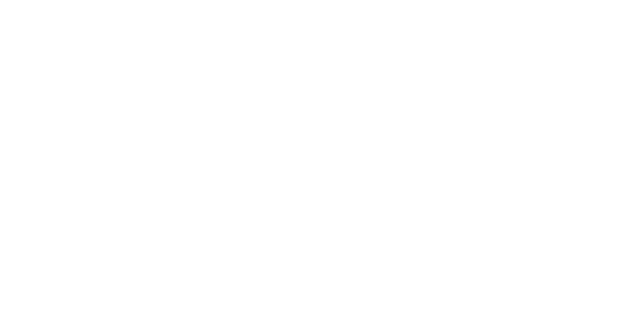
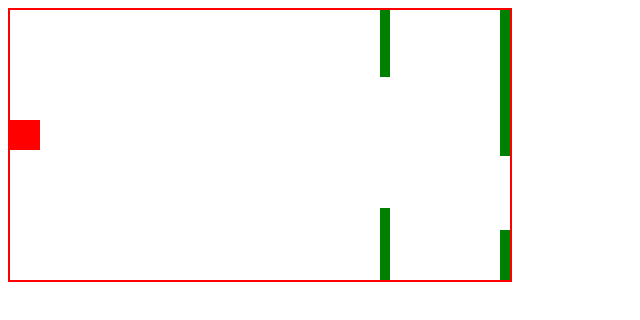
Before and after one commit to liestradaz/ih-flappybird-cuadritos, a plain HTML site: page index.html in a window 1280 px wide. Shown: the whole page, without its empty margins (0-640 px from the left). Drawn offline with Linux system fonts and the light colour scheme.

Commit message:
Obstaculos agregados

```diff
--- /dev/null
+++ b/index.css
@@ -0,0 +1,4 @@
+canvas{
+    border: 2px solid red;
+
+}
--- a/index.html
+++ b/index.html
@@ -4,10 +4,14 @@
     <meta charset="UTF-8">
     <meta http-equiv="X-UA-Compatible" content="IE=edge">
     <meta name="viewport" content="width=device-width, initial-scale=1.0">
-    <title>Ironhack - Falppybird cuadritos</title>
+    <title>Ironhack - Falppy Bird con cuadritos</title>
+    <link rel="stylesheet" href="index.css">
 </head>
 <body>
 
+
+
     <script src="/index.js"></script>
+    <!--<script src="/exercise.js"></script> -->
 </body>
 </html>
--- a/index.js
+++ b/index.js
@@ -1 +1,169 @@
-console.log("hola mundo")
+// index.js
+
+// DESARROLLO DE VIDEOJUEGO
+// 1. INSTANCIAMIENTO DEL ÁREA DE JUEGO
+
+const myObstacles = []
+
+const myGameArea = {
+    canvas: document.createElement("canvas"),
+    frames: 0,
+    start: function() {
+        this.canvas.width = 500
+        this.canvas.height = 270
+        this.context = this.canvas.getContext("2d")
+        document.body.appendChild(this.canvas)
+
+        // ESTABLECER EL MOTOR
+        this.interval = setInterval(updateGameArea, 20)
+    },
+    clear: function(){
+        this.context.clearRect(0,0,this.canvas.width, this.canvas.height)
+    },
+    stop: function () {
+        clearInterval(this.interval)
+    }
+}
+
+const updateGameArea = () => {
+    console.log("Ejecutando motor...")
+    myGameArea.clear()
+    player.newPos()
+    player.update()
+    updateObstacles()
+    checkGameOver()
+}
+
+const updateObstacles = () => {
+
+    for(i = 0; i < myObstacles.length; i++){
+        myObstacles[i].x += -1
+        myObstacles[i].update()
+    }
+
+
+    myGameArea.frames += 1
+
+    // SI LOS FRAMES SÍ SON DIVISIBLES ENTRE 120 Y EL RESIDUO ES CERO...
+    if(myGameArea.frames % 120 === 0){
+        console.log("Divisible entre 120")
+        // NECESITO CREAR OBSTÁCULOS
+        let x = myGameArea.canvas.width
+        let minHeight = 20
+        let maxHeight = 200
+        //  20          #         200
+        // minHeight < height < maxHeight
+        let height = Math.floor(Math.random() * (maxHeight - minHeight + 1) + minHeight)
+        console.log(height)
+
+        let minGap = 50
+        let maxGap = 200
+        let gap = Math.floor(Math.random() * (maxGap - minGap + 1) + minGap)
+
+        // CREACIÓN DE OBSTÁCULOS
+        // PIPA DE ARRIBA
+        myObstacles.push(new Component(10, height, "green", x, 0))
+        myObstacles.push(new Component(10, x - height - gap, "green", x, height + gap ))
+    }
+    // SI LOS FRAMES NO SON DIVISIBLES ENTRE 120 (TENER UN RESIDUO DE CERO)
+
+}
+
+// 2. COMPONENTES
+class Component {
+    constructor(width, height, color, x, y){
+        this.width = width
+        this.height = height
+        this.color = color
+        this.x = x
+        this.y = y
+        // SPEED PROPERTIES
+        this.speedX = 0
+        this.speedY = 0
+    }
+
+    update() {
+        const ctx = myGameArea.context
+        ctx.fillStyle = this.color
+        ctx.fillRect(this.x, this.y, this.width, this.height)
+    }
+
+    newPos() {
+        this.x += this.speedX
+        this.y += this.speedY
+    }
+
+    left() {
+        return this.x
+    }
+
+    right(){
+        return this.x + this.width
+    }
+
+    top(){
+        return this.y
+    }
+
+    bottom(){
+        return this.y + this.height
+    }
+
+    // SÍ COLISIONÓ?
+    crashWith(obstacle){
+        return !(
+            this.bottom() < obstacle.top() ||
+            this.top() > obstacle.bottom() ||
+            this.right() < obstacle.left() ||
+            this.left() > obstacle.right()
+        )
+  }
+}
+
+
+const checkGameOver = () => {
+    // CHOCÓ O NO CHOQUÉ?
+    const crashed = myObstacles.some((element) => {
+        return player.crashWith(element)
+    })
+
+    if(crashed){
+        myGameArea.stop()
+    }
+
+    return
+
+}
+
+
+
+// EJECUCIONES
+myGameArea.start()
+
+const player = new Component(30,30, "red", 0, 110)
+
+// EVENTOS
+document.addEventListener("keydown", (e) => {
+
+    switch(e.key) {
+        case "ArrowUp":
+            player.speedY -= 1
+            break
+        case "ArrowDown":
+            player.speedY += 1
+            break
+        case "ArrowLeft":
+            player.speedX -= 1
+            break
+        case "ArrowRight":
+            player.speedX += 1
+            break
+        default:
+            break
+    }
+})
+
+document.addEventListener("keyup", (e) => {
+    player.speedX = 0
+    player.speedY = 0
+})
```
Also changed, not shown: exercise.js (added, +91 -0 lines).
